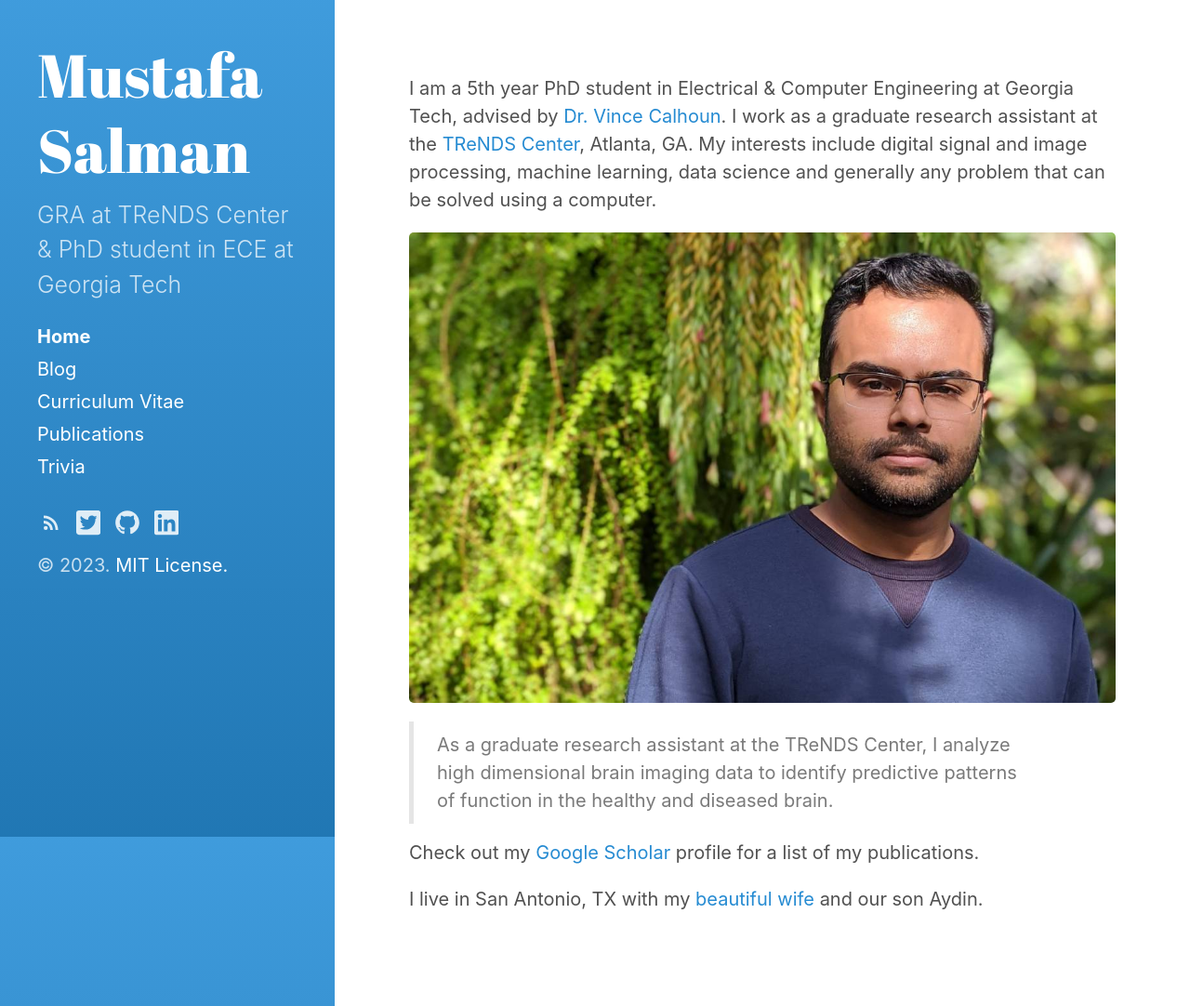
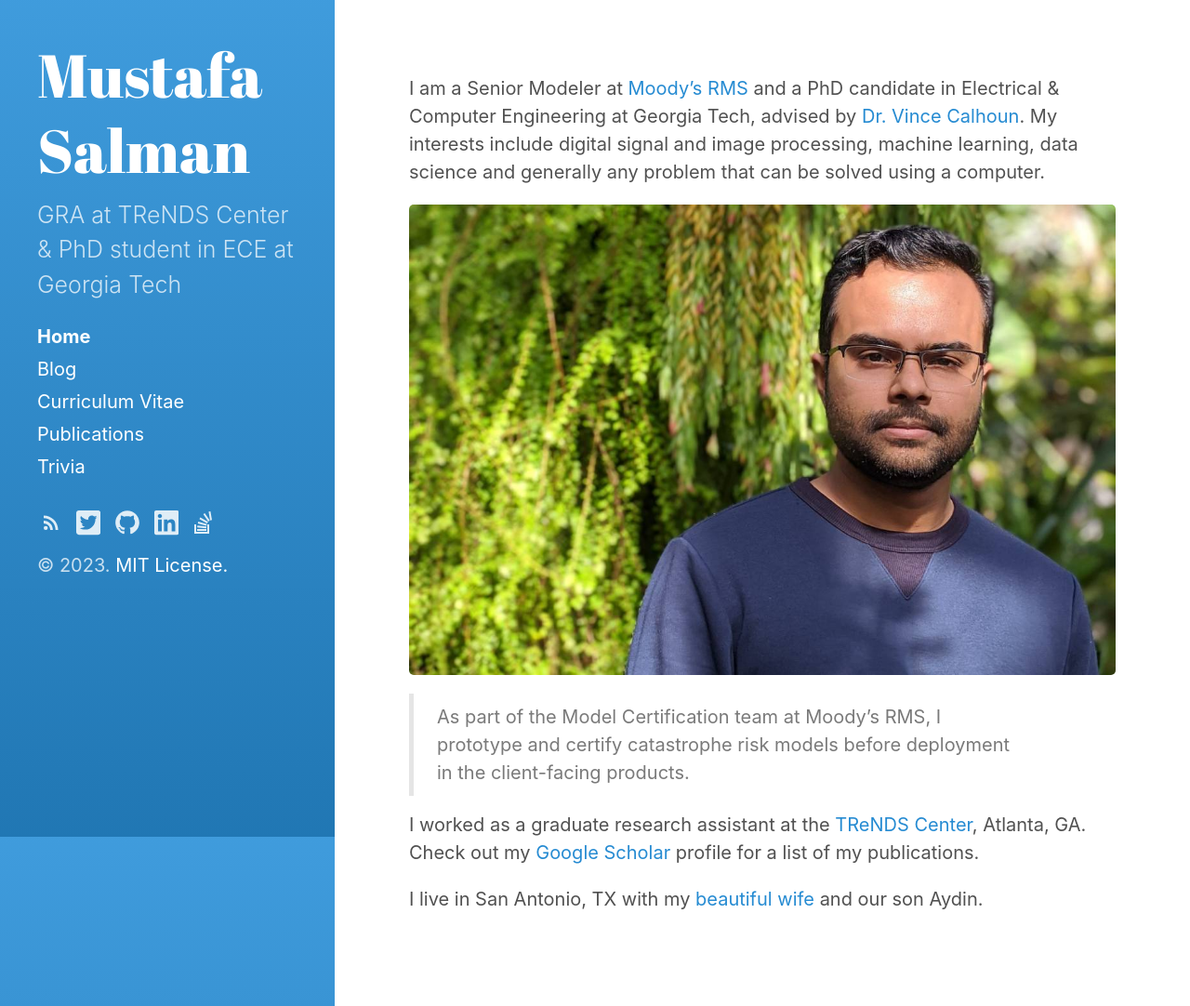
Before and after one commit to esalman/esalman.github.io, a Jekyll site: the page built from index.md, in a window 1280 px wide and 1082 px high. Shown: the whole window at 93% size. Built offline with Jekyll 4.4.1, drawn with Linux system fonts in a browser that asks for light colours.

Commit message:
moodys update

```diff
--- a/_includes/custom-icon-links.html
+++ b/_includes/custom-icon-links.html
@@ -14,3 +14,8 @@
      href="https://www.linkedin.com/in/mustafa-salman-a0267216/">
     {% include svg/linkedin.svg %}
 </a>
+<a id="stackoverflow-link"
+     class="icon" title="StackOverflow" aria-label="StackOverflow"
+     href="https://stackoverflow.com/users/221859/salman">
+    {% include svg/stackoverflow.svg %}
+</a>
--- a/index.md
+++ b/index.md
@@ -3,14 +3,13 @@ layout: index
 title: Home
 ---
 
-I am a 5th year PhD student in Electrical & Computer Engineering at Georgia Tech, advised by <a href="https://en.wikipedia.org/wiki/Vince_Calhoun">Dr. Vince Calhoun</a>.
-I work as a graduate research assistant at the <a href="http://trendscenter.org">TReNDS Center</a>, Atlanta, GA.
+I am a Senior Modeler at [Moody's RMS](https://www.rms.com/) and a PhD candidate in Electrical & Computer Engineering at Georgia Tech, advised by [Dr. Vince Calhoun](https://en.wikipedia.org/wiki/Vince_Calhoun).
 My interests include digital signal and image processing, machine learning, data science and generally any problem that can be solved using a computer.
 
 ![placeholder](./assets/img/about.jpg "Large example image")
 
-> As a graduate research assistant at the TReNDS Center, I analyze high dimensional brain imaging data to identify predictive patterns of function in the healthy and diseased brain.
+> As part of the Model Certification team at Moody's RMS, I prototype and certify catastrophe risk models before deployment in the client-facing products.
 
-Check out my <a href="https://scholar.google.com/citations?user=ahkZvZQAAAAJ&hl=en">Google Scholar</a> profile for a list of my publications.
+I worked as a graduate research assistant at the [TReNDS Center](http://trendscenter.org), Atlanta, GA. Check out my <a href="https://scholar.google.com/citations?user=ahkZvZQAAAAJ&hl=en">Google Scholar</a> profile for a list of my publications.
 
 I live in San Antonio, TX with my <a href="http://aminamannan.com/">beautiful wife</a> and our son Aydin.
```
Also changed, not shown: _posts/2021-07-26-how-i-made-this.md (deleted, +0 -19 lines), cv.md (+25 -22 lines), trivia.md (+10 -12 lines), _includes/svg/stackoverflow.svg (added).
